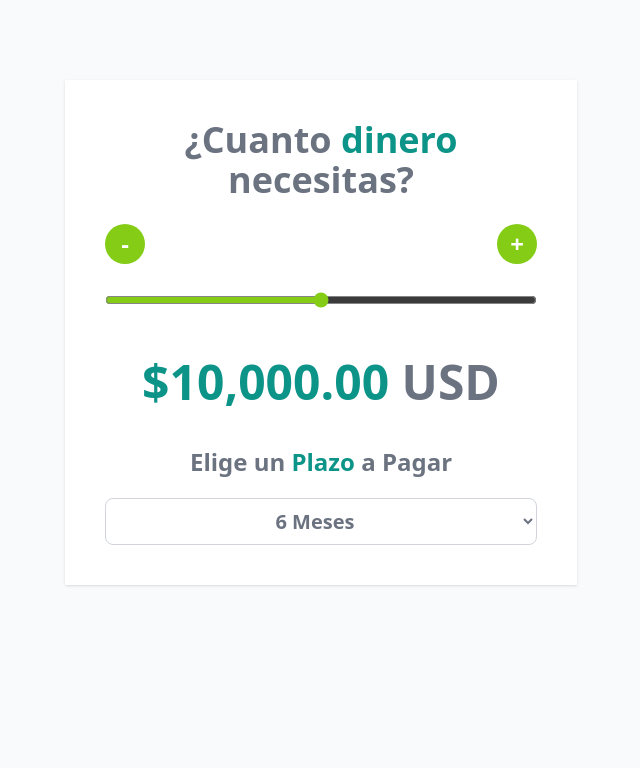
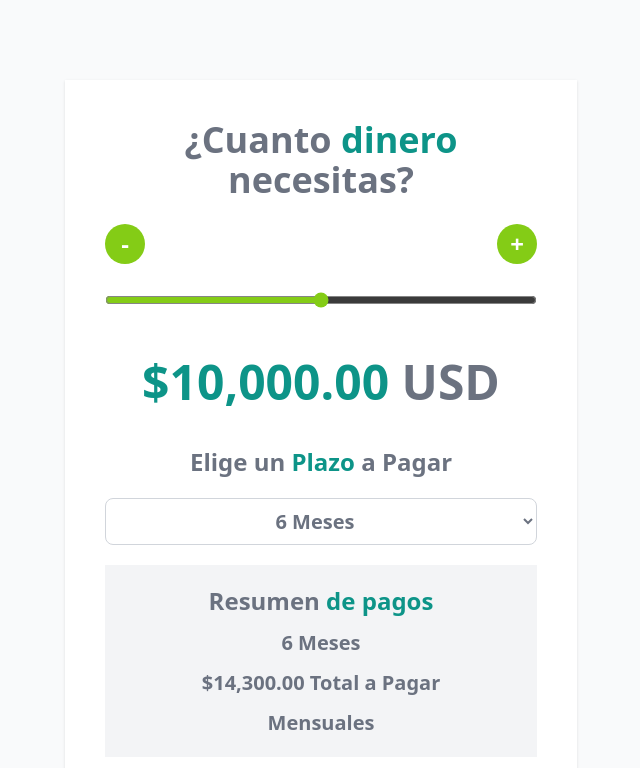
Before and after one commit to dlozanoc82/cotizador-prestamos, a React (Vite) app: page / in a window 1280 px wide. Shown: the top 768 px of the page, without its empty margins (319-959 px from the left). Built offline with nearby package versions, Linux system fonts and the light colour scheme.

Commit message:
:sparkles: Se agrega el componente y funciones de total a pagar

```diff
--- a/src/App.jsx
+++ b/src/App.jsx
@@ -1,13 +1,19 @@
-import { useState } from "react";
+import { useState, useEffect } from "react";
 import Header from "./components/Header";
 import Button from "./components/Button";
-import { formatearDinero } from "./helpers";
+import { formatearDinero, calcularTotal } from "./helpers";
 
 
 function App() {
 
     const [amount, setAmount] = useState(10000);
     const [month, setMonth] = useState(6);
+    const [total, setTotal] = useState(0);
+
+    useEffect(() => {
+        const resultTotal = calcularTotal(amount, month);
+        setTotal(resultTotal);
+    }, [amount, month])
 
     const MIN = 0;
     const MAX = 20000;
@@ -77,6 +83,17 @@ function App() {
                 <option value="24">24 Meses</option>
             </select>
 
+            <div className="my-5 space-y-3 bg-gray-100 p-5">
+                <h2 className="text-2xl font-extrabold text-gray-500 text-center">
+                    Resumen <span className="text-teal-600">de pagos</span>
+                </h2>
+
+                <p className="text-xl text-gray-500 text-center font-bold">{month} Meses</p>
+                <p className="text-xl text-gray-500 text-center font-bold">{formatearDinero(total)} Total a Pagar</p>
+                <p className="text-xl text-gray-500 text-center font-bold">Mensuales</p>
+
+            </div>
+
         </div>
     )
 }
--- a/src/helpers/index.js
+++ b/src/helpers/index.js
@@ -6,6 +6,34 @@ const formatearDinero = (valor) => {
     return formatter.format(valor);
 }
 
+const calcularTotal = (cantidad, plazo) =>{
+    let total;
+
+    // a mayor cantidad, menor el interes
+    if (cantidad < 5000) {
+        total = cantidad*1.5;
+    }else if (cantidad >= 5000 && cantidad < 10000) {
+        total = cantidad*1.4;
+    }else if (cantidad >= 10000 && cantidad < 15000) {
+        total = cantidad*1.3;
+    }else{
+        total = cantidad*1.2;
+    }
+
+    //plazo -mas plazo mas interes
+    if (plazo === 6) {
+        total *= 1.1;
+    }else if(plazo === 12){
+        total *= 1.2;
+    }else{
+        total *= 1.3;
+    }
+
+    return total;
+
+}
+
 export{
     formatearDinero,
+    calcularTotal
 }
```
